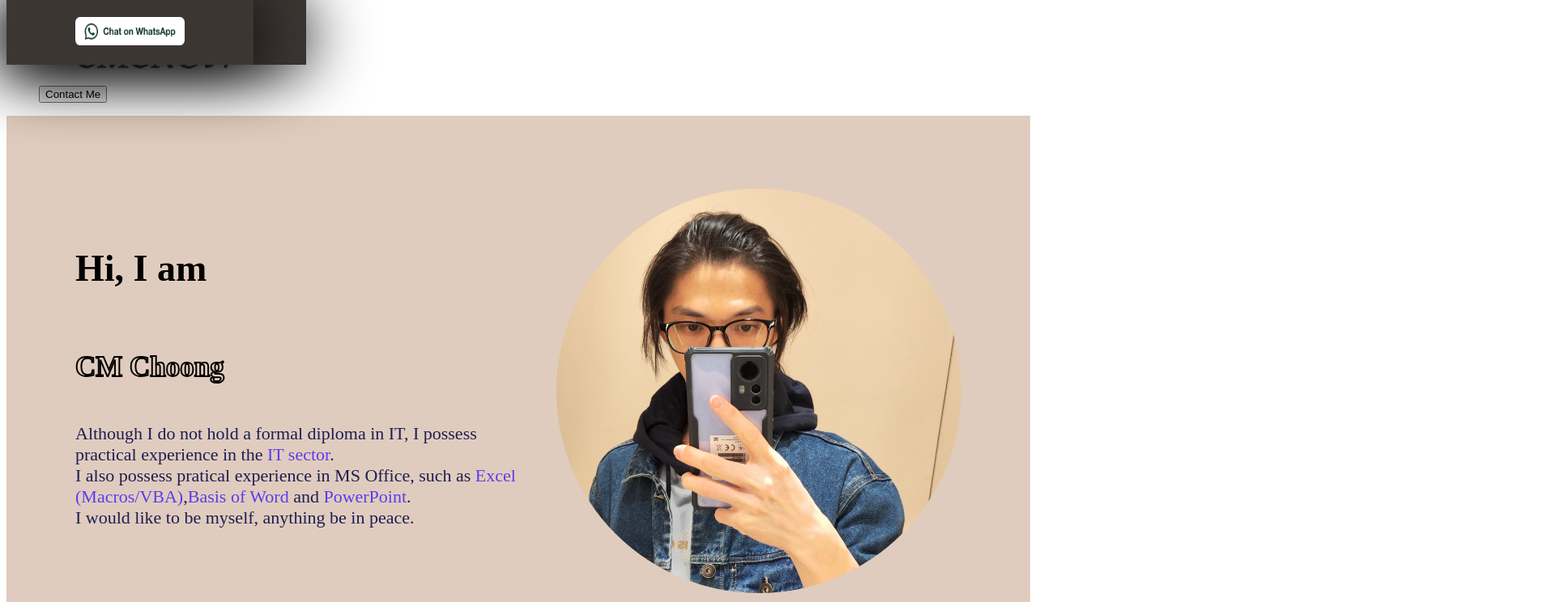
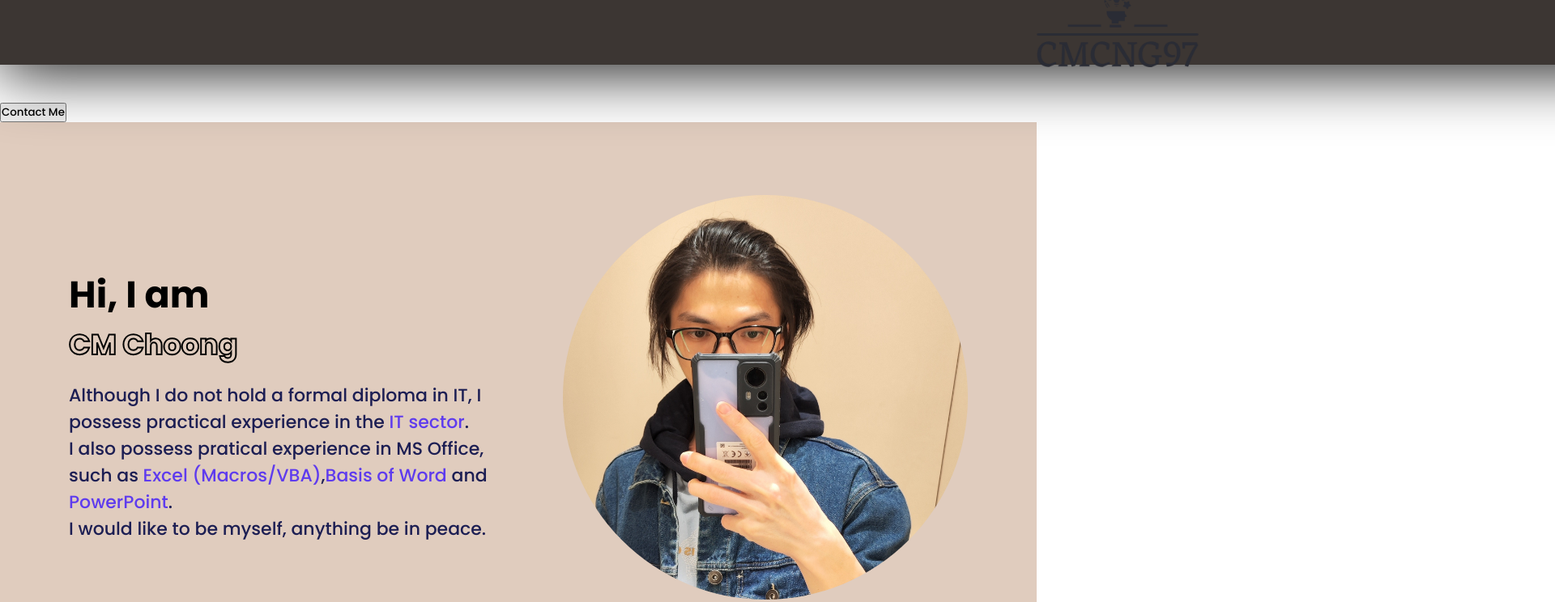
Before and after one commit to CMCHOONG97/Official-Portfolio, a plain HTML site: page index.html in a window 1280 px wide. Shown: the top 744 px of the page at 81% size, 1920 px wide, since content can reach past the window. Drawn offline with nearby package versions, Linux system fonts and the light colour scheme.

Commit message:
Add files via upload

```diff
--- a/index.html
+++ b/index.html
@@ -206,7 +206,7 @@
         </div>
     </nav>
 
-    <script src="main.js"></script>
+    <script src="static/js/main.js"></script>
 
     <footer>
         <div class="top">
@@ -236,6 +236,6 @@
         </div>
     </footer>
 
-    <script src="script.js"></script>
+    <script src="static/js/main.js"></script>
 </body>
 </html>
--- a/static/css/main.css
+++ b/static/css/main.css
@@ -4,8 +4,11 @@ html{
     scroll-behavior: smooth;
 }
 
-html{
-    scroll-behavior: smooth;
+*{
+    margin: 0;
+    padding: 0;
+    box-sizing: border-box;
+    font-family: 'Poppins',sans-serif;
 }
 
 a{
@@ -29,11 +32,11 @@ li{
 }
 
 /*nav = Navigator 导航*/
-nav{
+nav .nav-logo{
     background-color: #3C3633;
     position: absolute;
     top: 0;
-    padding: 0 85px;
+    padding: 0 100%;
     display: flex;
     align-items: center;
     justify-content: space-between;
@@ -43,7 +46,7 @@ nav{
 
 .nav-logo, footer .logo{
     display: flex;
-    align-items: center;
+    align-items:center;
 }
 
 nav .logo a, footer .logo a{
@@ -79,10 +82,14 @@ nav button#menuButton{
     padding: 7px;
 }
 
-nav .navigator-whatsapp{
+nav .nav-whatsapp{
+    background-color: #3C3633;
     position: absolute;
-    margin-top: 20px;
-    margin-right: 100%;
+    padding: 0 500px;
+    display: flex;
+    align-items: center;
+    justify-content: space-between;
+    height: 80px;
 }
 
 /*Introduction 介绍*/
@@ -151,11 +158,12 @@ nav .navigator-whatsapp{
 
 .skills .skill-items .item{
     background-color: #43766C;
-    display: flex;
+    display: inherit;
+    flex-direction: column;
     margin-top: 70px;
     gap: 30px;
     box-sizing: border-box;
-    width: 25%;
+    width: 50%;
     border-radius: 10px;
     padding: 32px;
     border-bottom: 4px solid transparent;
```
